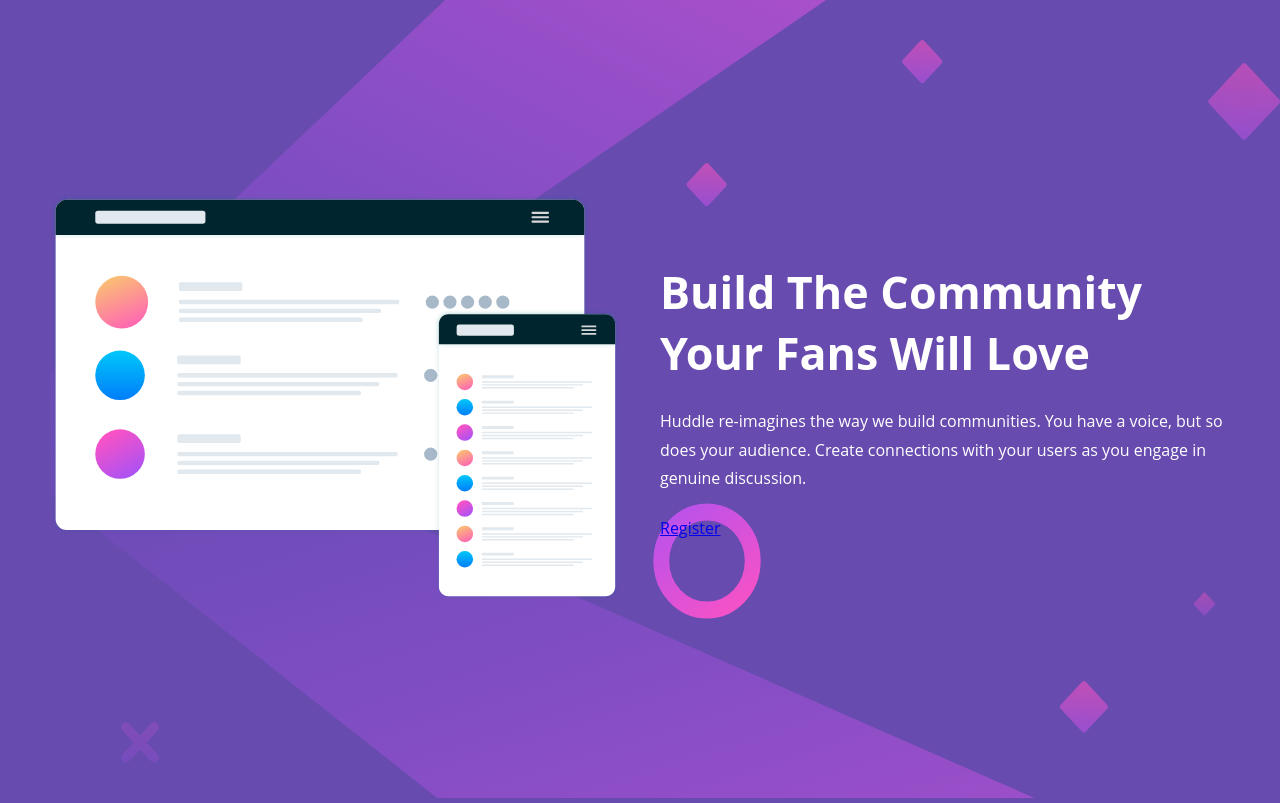
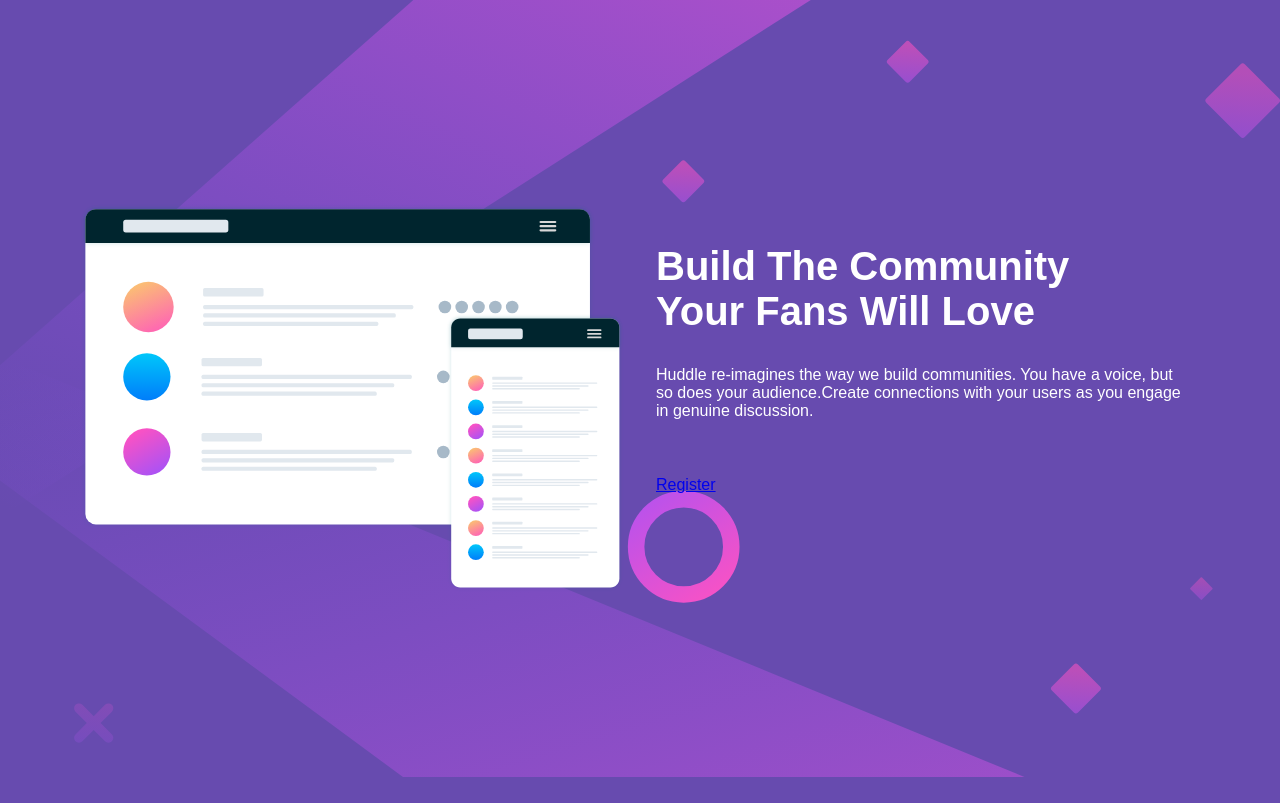
Before and after one commit to melinallacuag/huddle, a plain HTML site: page index.html in a window 1280 px wide. Drawn offline with Linux system fonts and the light colour scheme.

Commit message:
Position to image.

```diff
--- a/index.html
+++ b/index.html
@@ -5,79 +5,28 @@
   <meta name="viewport" content="width=device-width, initial-scale=1.0"> <!-- displays site properly based on user's device -->
 
   <link rel="icon" type="image/png" sizes="32x32" href="./images/favicon-32x32.png">
-
+  <link rel="stylesheet" href="style.css">
   <title>Frontend Mentor | Huddle landing page with single introductory section</title>
-
-  <!-- Feel free to remove these styles or customise in your own stylesheet 👍 -->
-  <style>
-    body{
-      margin: 0;
-      padding: 0;
-      background: hsl(257, 40%, 49%);
-      color: hsl(0, 0%, 100%);
-      font-family: 'Open Sans' , sans-serif;
-      /* background-image: url(images/bg-desktop.svg); */
-      height: 100vh;
-    }
-    .container-huddle{
-      max-width: 1200px;
-    margin: 0 50px;
-    display: grid;
-    grid-template-columns: repeat(auto-fit, minmax(200px, 1fr));
-    align-items: center;
-    row-gap: 1.25rem;
-    align-content: center;
-    justify-content: center;
-    height: 100vh;
-    column-gap: 2.5rem;
-    height: 100vh;
-    }
-    .title-huddle{
-      margin: 0;
-      font-size: 2.8rem;
-    }
-    .description-huddle{
-      margin: 0;
-      font-size: 1rem;
-      line-height: 1.8rem;
-    }
-    .container-img img{
-      width: 100%;
-    }
-    .container-info{
-      display: flex;
-      flex-direction: column;
-      row-gap: 1.5rem;
-    }
-    .img {
-      position: absolute;
-
-    z-index:-1;
-    margin: 0;
-    }
-    .img img{
-      width: 100%;
-      height: 100vh;
-      margin: 0;
-    }
-  </style>
 </head>
 <body>
-  <main>
+  <main >
     <div class="container-huddle">
-      <div class="img">
-        <img src="images/bg-desktop.svg" alt="">
-      </div>
+      <!-- <div class="img"> -->
+        <!-- <img src="images/bg-desktop.svg" alt=""> -->
+      <!-- </div> -->
       <div class="container-img">
         <img src="images/illustration-mockups.svg"  alt="">
       </div>
       <div class="container-info">
         <h2 class="title-huddle">
-          Build The Community Your Fans Will Love
+          Build The Community
+
+          <span class="s-block"> Your Fans Will Love</span>
         </h2>
-        <p class="description-huddle">
-          Huddle re-imagines the way we build communities. You have a voice, but so does your audience.
-          Create connections with your users as you engage in genuine discussion.
+        <p class="description">
+          Huddle re-imagines the way we build communities. You have a
+          voice, but so does your audience.Create connections with your
+          users as you engage in genuine discussion.
         </p>
         <a href="#">
           Register
--- /dev/null
+++ b/style.css
@@ -0,0 +1,66 @@
+body{
+    background: hsl(257, 40%, 49%);
+    background-image: url(./images/bg-desktop.svg);
+    background-repeat: no-repeat;
+      background-size:contain;
+    padding: 0;
+    margin: 0 5rem;
+    height: 100vh;
+    font-family: 'Poppins', sans-serif;
+  color:hsl(0, 0%, 100%);
+  /* font-size: 18px; */
+    }
+    .container-huddle{
+    display: grid;
+    grid-template-columns: repeat(auto-fit, minmax(300px, 1fr));
+    align-content: center;
+    justify-content:center;
+    height: 100vh;
+    gap: 2rem;
+    }
+
+    .container-img img{
+      width: 100%;
+      /* height: 100%; */
+    }
+    .container-info{
+      display: flex;
+      flex-direction: column;
+      gap: 1rem;
+      padding: 2.5rem 1rem 0 0;
+    }
+    .title-huddle{
+        margin: 0;
+        font-size: 40px;
+      }
+      .description-huddle{
+
+        margin: 0;
+        /* font-size: 17px; */
+        line-height: 1.8rem;
+        /* letter-spacing: 2px; */
+      }
+    .img {
+      display: flex;
+      justify-content: center;
+      background-size: cover;
+      /* height: 50vh; */
+      /* position: absolute;
+      right: 0;
+      left: 0;
+      z-index:-1;
+      bottom: 0;
+      margin: 0; */
+      /* padding: -30px; */
+    }
+    .s-block{
+        display: block;
+    }
+    .img img{
+        /* width: 1000px; */
+    }
+    .container-info p {
+        font: 100 18/27px 'Open Sans', sans-serif;
+        color: var(--white);
+        padding-bottom: 24px;
+    }
```
